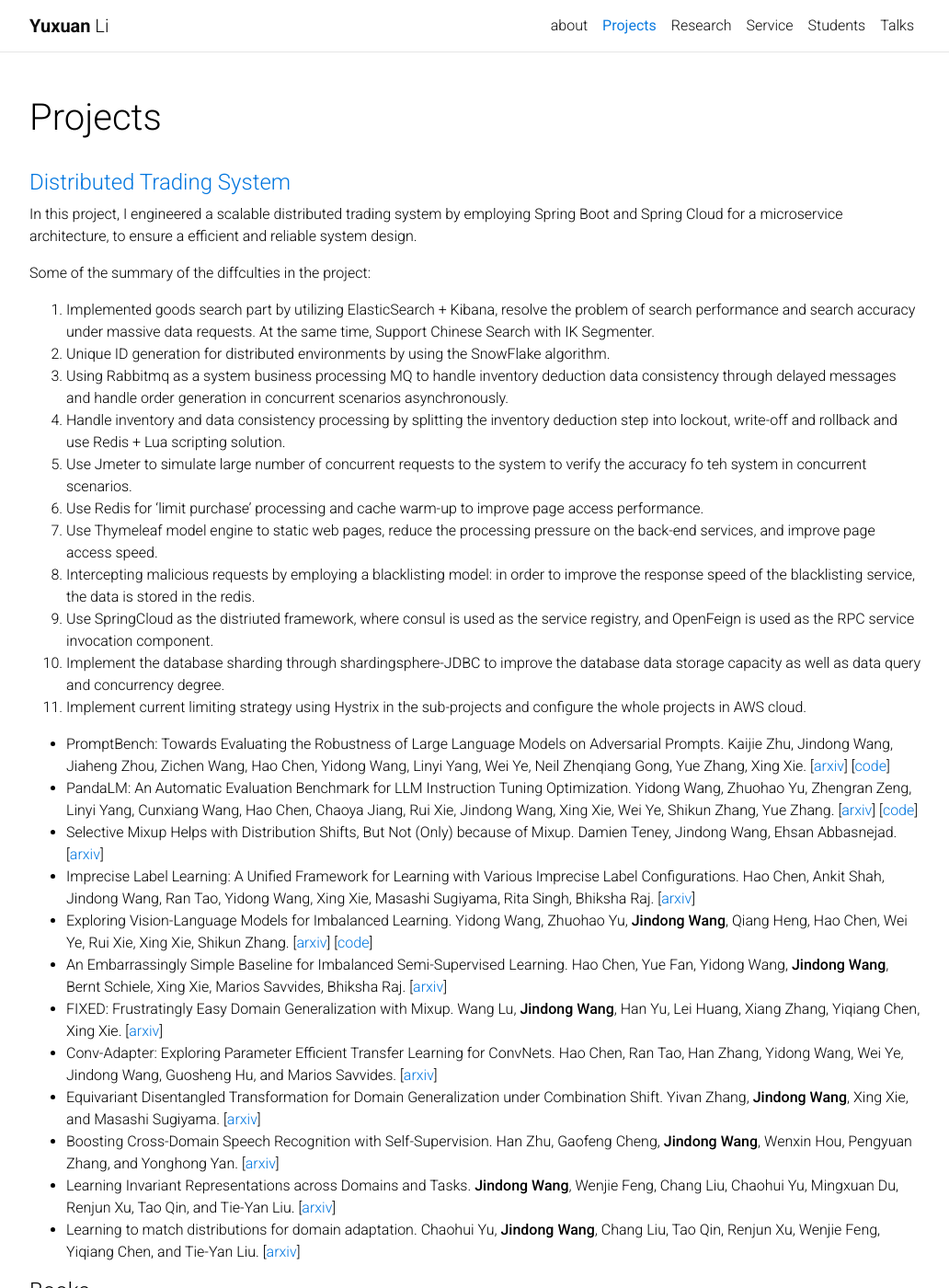
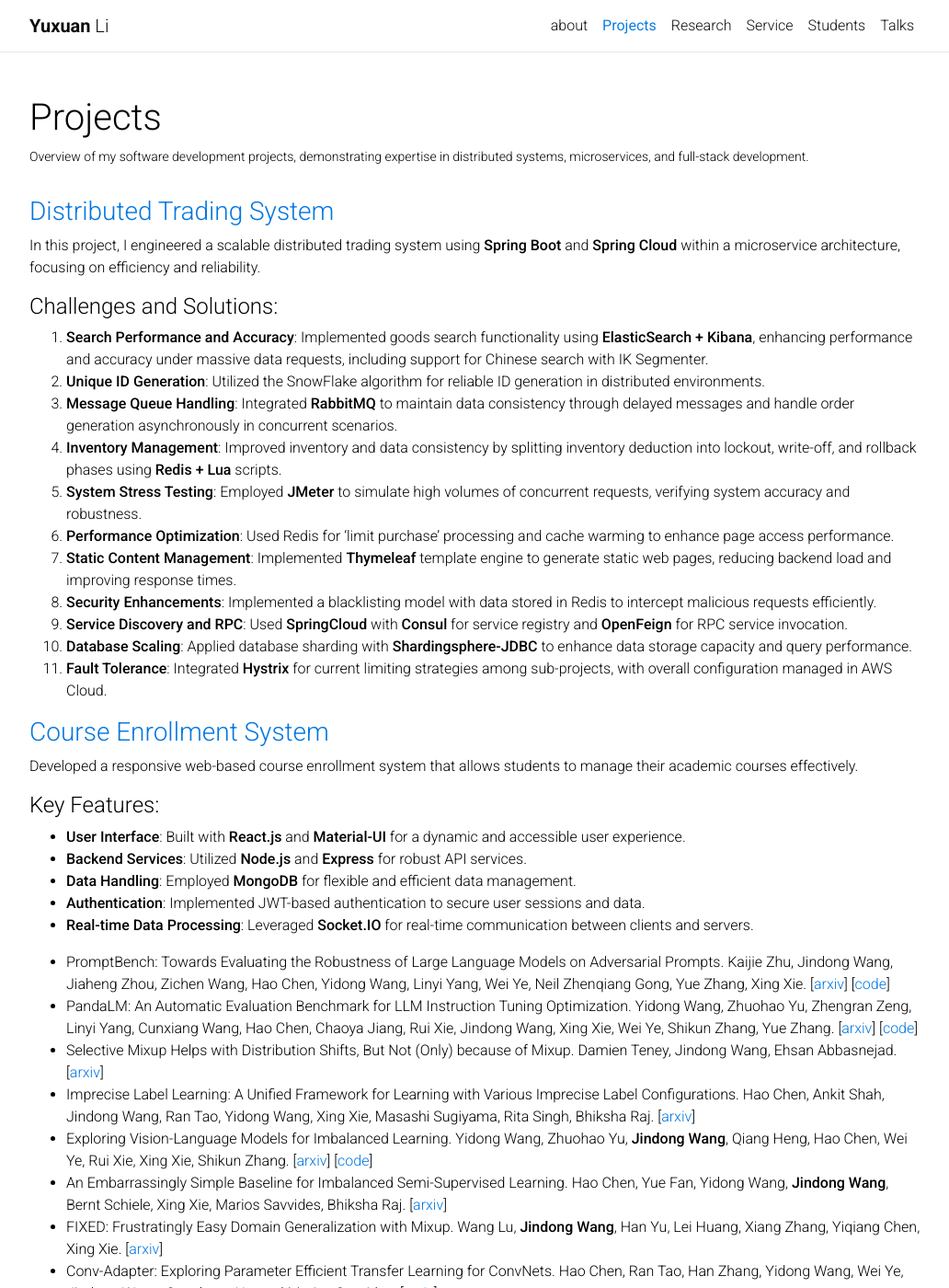
Before and after one commit to Yuxuan-Li295/Yuxuan-Li295.github.io, a Jekyll site: the page built from _pages/publications.md, in a window 1280 px wide and 1400 px high. Shown: the whole window at 92% size, without its empty margins (123-1155 px from the left). Built offline with Jekyll 4.4.1, drawn with Linux system fonts in a browser that asks for light colours; comment, search, counter and statistics services are not loaded.

Commit message:
start working on courseenrollment project

```diff
--- a/_pages/publications.md
+++ b/_pages/publications.md
@@ -2,27 +2,37 @@
 layout: page
 permalink: /projects/
 title: Projects
-description:
+description: Overview of my software development projects, demonstrating expertise in distributed systems, microservices, and full-stack development.
 nav: true
 ---
 
+### [Distributed Trading System](https://github.com/Yuxuan-Li295/trade-release)
 
-#### [Distributed Trading System](https://github.com/Yuxuan-Li295/trade-release)
+In this project, I engineered a scalable distributed trading system using **Spring Boot** and **Spring Cloud** within a microservice architecture, focusing on efficiency and reliability.
 
-In this project, I engineered a scalable distributed trading system by employing Spring Boot and Spring Cloud for a microservice architecture, to ensure a efficient and reliable system design.
+#### Challenges and Solutions:
+1. **Search Performance and Accuracy**: Implemented goods search functionality using **ElasticSearch + Kibana**, enhancing performance and accuracy under massive data requests, including support for Chinese search with IK Segmenter.
+2. **Unique ID Generation**: Utilized the SnowFlake algorithm for reliable ID generation in distributed environments.
+3. **Message Queue Handling**: Integrated **RabbitMQ** to maintain data consistency through delayed messages and handle order generation asynchronously in concurrent scenarios.
+4. **Inventory Management**: Improved inventory and data consistency by splitting inventory deduction into lockout, write-off, and rollback phases using **Redis + Lua** scripts.
+5. **System Stress Testing**: Employed **JMeter** to simulate high volumes of concurrent requests, verifying system accuracy and robustness.
+6. **Performance Optimization**: Used Redis for 'limit purchase' processing and cache warming to enhance page access performance.
+7. **Static Content Management**: Implemented **Thymeleaf** template engine to generate static web pages, reducing backend load and improving response times.
+8. **Security Enhancements**: Implemented a blacklisting model with data stored in Redis to intercept malicious requests efficiently.
+9. **Service Discovery and RPC**: Used **SpringCloud** with **Consul** for service registry and **OpenFeign** for RPC service invocation.
+10. **Database Scaling**: Applied database sharding with **Shardingsphere-JDBC** to enhance data storage capacity and query performance.
+11. **Fault Tolerance**: Integrated **Hystrix** for current limiting strategies among sub-projects, with overall configuration managed in AWS Cloud.
 
-Some of the summary of the diffculties in the project:
- 1. Implemented goods search part by utilizing ElasticSearch + Kibana, resolve the problem of search performance and search accuracy under massive data requests. At the same time, Support Chinese Search with IK Segmenter.
- 2. Unique ID generation for distributed environments by using the SnowFlake algorithm.
- 3. Using Rabbitmq as a system business processing MQ to handle inventory deduction data consistency through delayed messages and handle order generation in concurrent scenarios asynchronously.
- 4. Handle inventory and data consistency processing by splitting the inventory deduction step into lockout, write-off and rollback and use Redis + Lua scripting solution.
- 5. Use Jmeter to simulate large number of concurrent requests to the system to verify the accuracy fo teh system in concurrent scenarios.
- 6. Use Redis for 'limit purchase' processing and cache warm-up to improve page access performance.
- 7. Use Thymeleaf model engine to static web pages, reduce the processing pressure on the back-end services, and improve page access speed.
- 8. Intercepting malicious requests by employing a blacklisting model: in order to improve the response speed of the blacklisting service, the data is stored in the redis.
- 9. Use SpringCloud as the distriuted framework, where consul is used as the service registry, and OpenFeign is used as the RPC service invocation component.
- 10. Implement the database sharding through shardingsphere-JDBC to improve the database data storage capacity as well as data query and concurrency degree.
- 11. Implement current limiting strategy using Hystrix in the sub-projects and configure the whole projects in AWS cloud.
+### [Course Enrollment System](https://github.com/Yuxuan-Li295/COURSE-ENROLLEMNT)
+
+Developed a responsive web-based course enrollment system that allows students to manage their academic courses effectively.
+
+#### Key Features:
+- **User Interface**: Built with **React.js** and **Material-UI** for a dynamic and accessible user experience.
+- **Backend Services**: Utilized **Node.js** and **Express** for robust API services.
+- **Data Handling**: Employed **MongoDB** for flexible and efficient data management.
+- **Authentication**: Implemented JWT-based authentication to secure user sessions and data.
+- **Real-time Data Processing**: Leveraged **Socket.IO** for real-time communication between clients and servers.
 
 
 - PromptBench: Towards Evaluating the Robustness of Large Language Models on Adversarial Prompts. Kaijie Zhu, Jindong Wang, Jiaheng Zhou, Zichen Wang, Hao Chen, Yidong Wang, Linyi Yang, Wei Ye, Neil Zhenqiang Gong, Yue Zhang, Xing Xie. [[arxiv](https://arxiv.org/abs/2306.04528)] [[code](https://github.com/microsoft/promptbench)]
```
